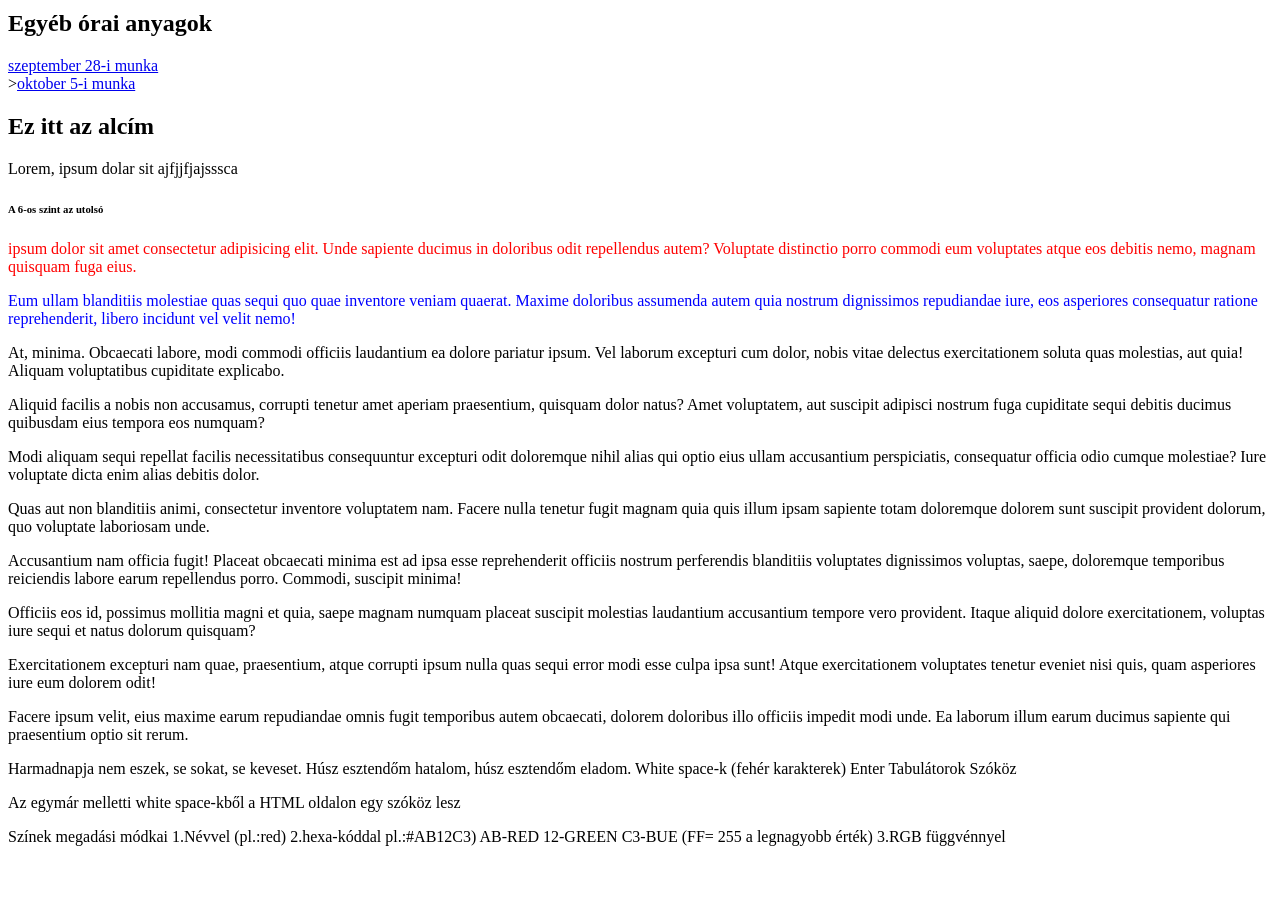
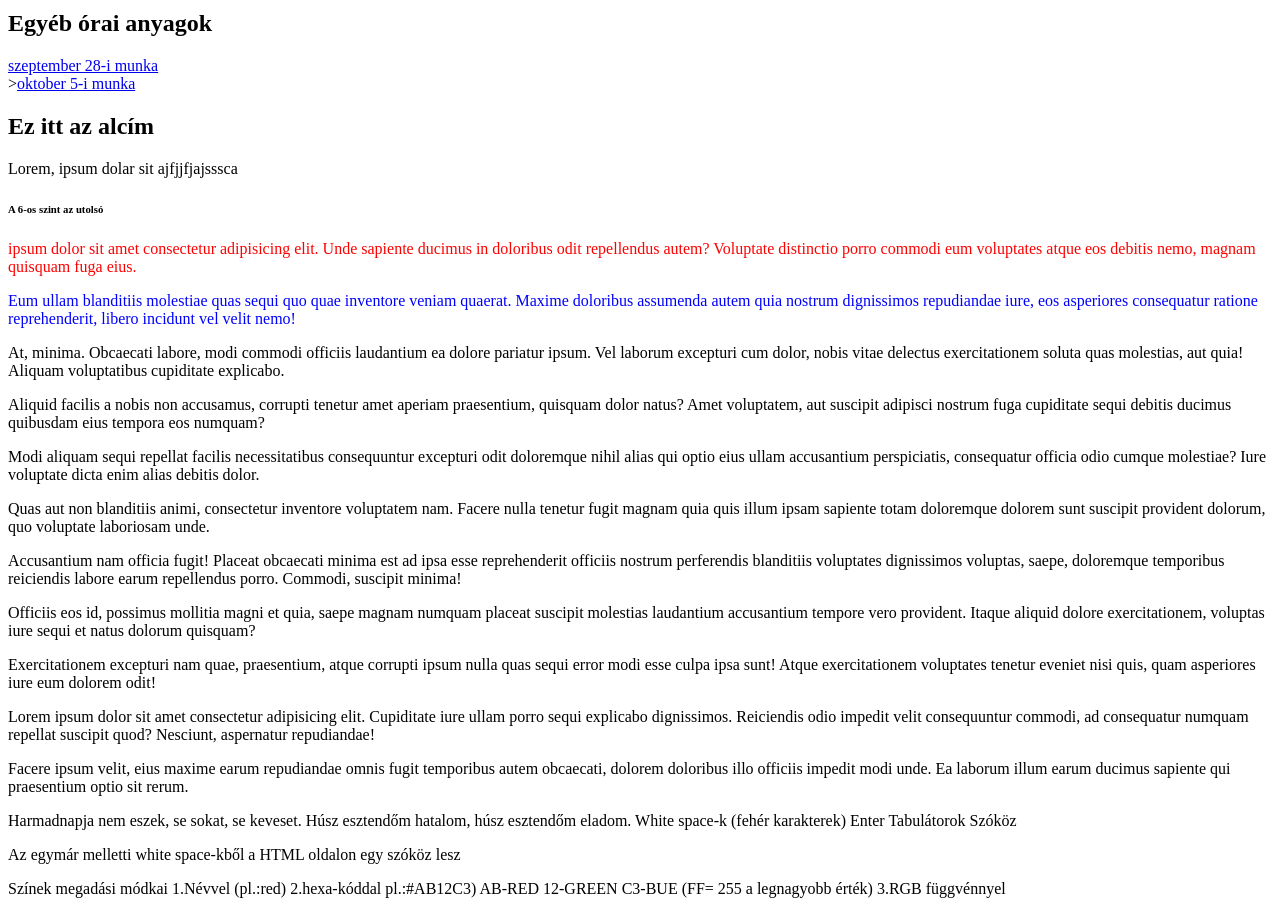
Before and after one commit to Dani200805/horvath.daniel1, a plain HTML site: page index.html in a window 1280 px wide. Shown: the part 136-1042 px from the top of the page. Before the commit the page ends 990 px from the top, so only its background shows below. Drawn offline with Linux system fonts and the light colour scheme.

Commit message:
elsocommit

```diff
--- a/index.html
+++ b/index.html
@@ -32,6 +32,7 @@
  <p>Accusantium nam officia fugit! Placeat obcaecati minima est ad ipsa esse reprehenderit officiis nostrum perferendis blanditiis voluptates dignissimos voluptas, saepe, doloremque temporibus reiciendis labore earum repellendus porro. Commodi, suscipit minima!</p>
  <p>Officiis eos id, possimus mollitia magni et quia, saepe magnam numquam placeat suscipit molestias laudantium accusantium tempore vero provident. Itaque aliquid dolore exercitationem, voluptas iure sequi et natus dolorum quisquam?</p>
  <p>Exercitationem excepturi nam quae, praesentium, atque corrupti ipsum nulla quas sequi error modi esse culpa ipsa sunt! Atque exercitationem voluptates tenetur eveniet nisi quis, quam asperiores iure eum dolorem odit!</p>
+ <p>Lorem ipsum dolor sit amet consectetur adipisicing elit. Cupiditate iure ullam porro sequi explicabo dignissimos. Reiciendis odio impedit velit consequuntur commodi, ad consequatur numquam repellat suscipit quod? Nesciunt, aspernatur repudiandae!</p>
  <p>Facere ipsum velit, eius maxime earum repudiandae omnis fugit temporibus autem obcaecati, dolorem doloribus illo officiis impedit modi unde. Ea laborum illum earum ducimus sapiente qui praesentium optio sit rerum.</p>
 
 
```
